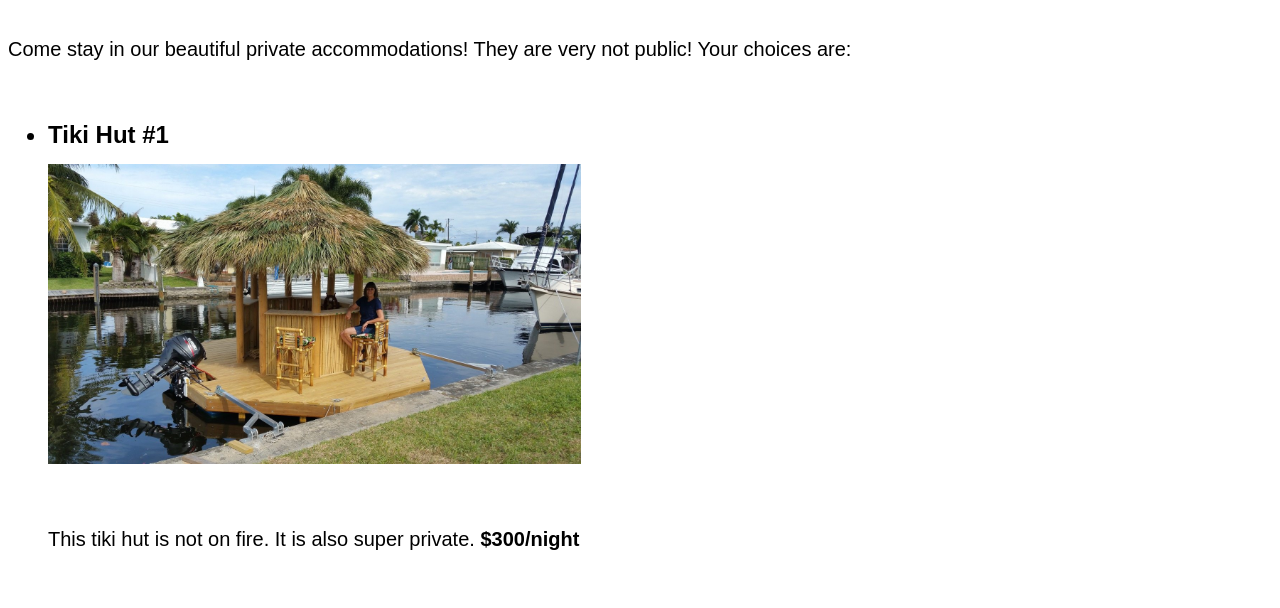
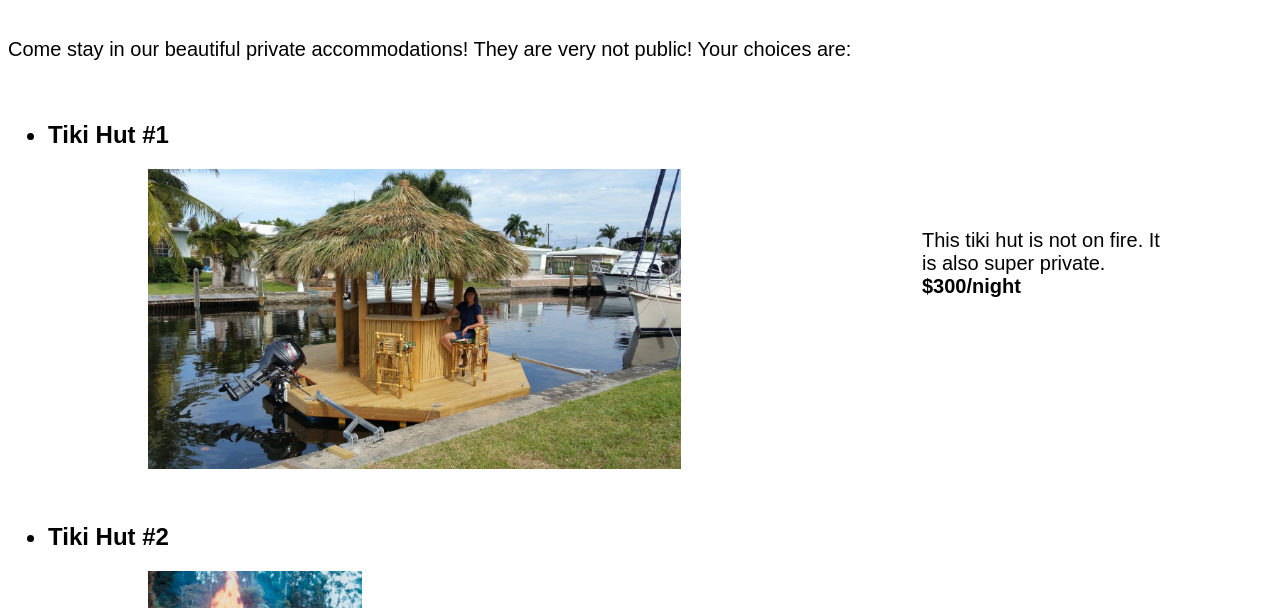
Before and after one commit to elizasohn/private-eyeland, a plain HTML site: page accommodations.html in a window 1280 px wide. Shown: the part 132-740 px from the top of the page. Drawn offline with Linux system fonts and the light colour scheme.

Commit message:
change master branch to same spacing as nightmode

```diff
--- a/css/styles.css
+++ b/css/styles.css
@@ -1,8 +1,7 @@
 h1 {
-  text-align:center;
-  font-size:60px;
-  font-family:cursive;
-
+  text-align: center;
+  font-size: 60px;
+  font-family: cursive;
 }
 
 nav {
@@ -23,17 +22,20 @@ p {
 
 img {
   height: 300px;
+  margin-left:100px;
 }
 
 li {
   font-family: sans-serif;
   font-size: 24px;
   font-weight: bold;
-  margin-bottom: 15px;
+  margin-top: 50px;
+  margin-bottom: 20px;
 }
 
 ul p{
-  text-align: right;
-  display: table;
+  float: right;
   margin-bottom: 60px;
+  width: 250px;
+  margin-right: 100px;
 }
```
